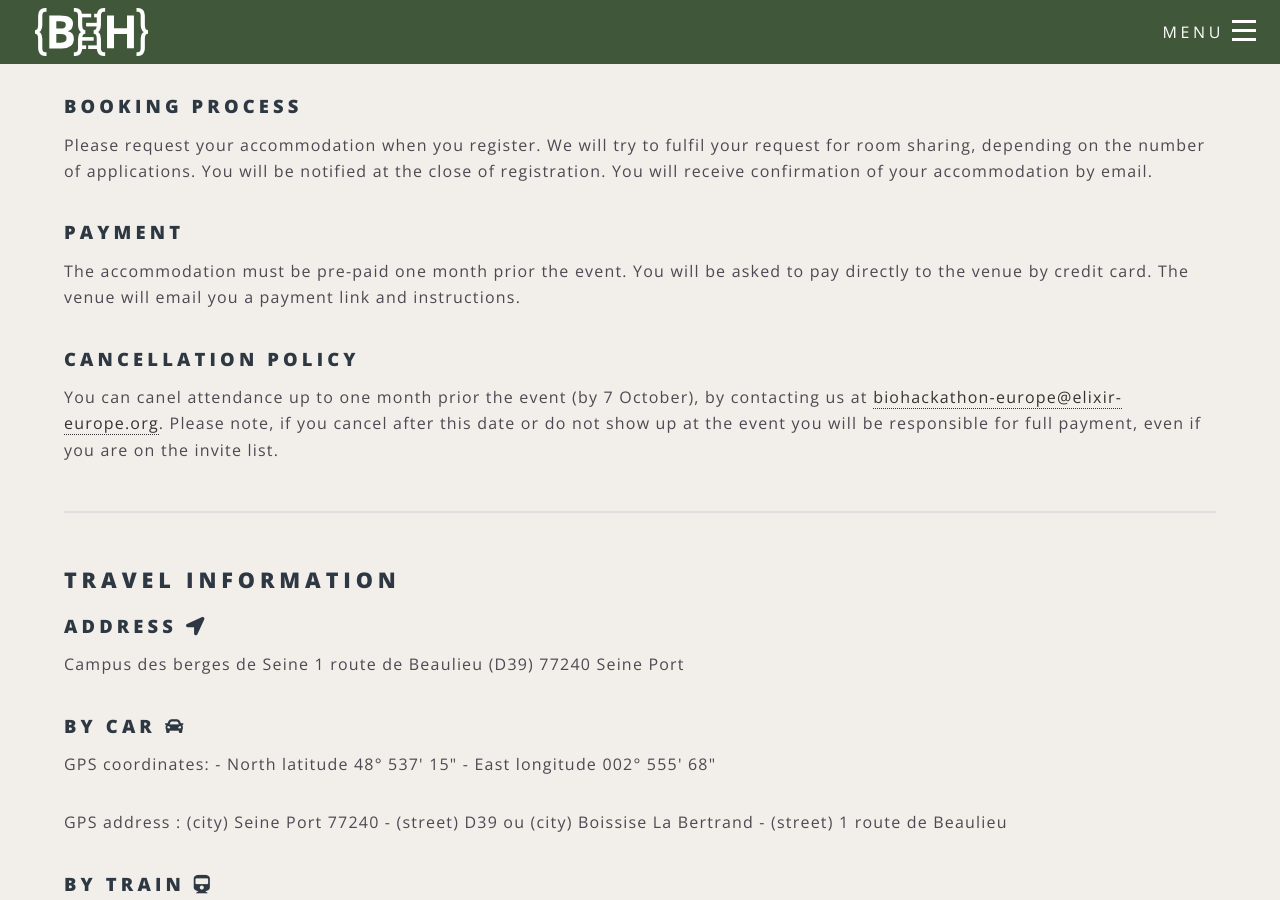
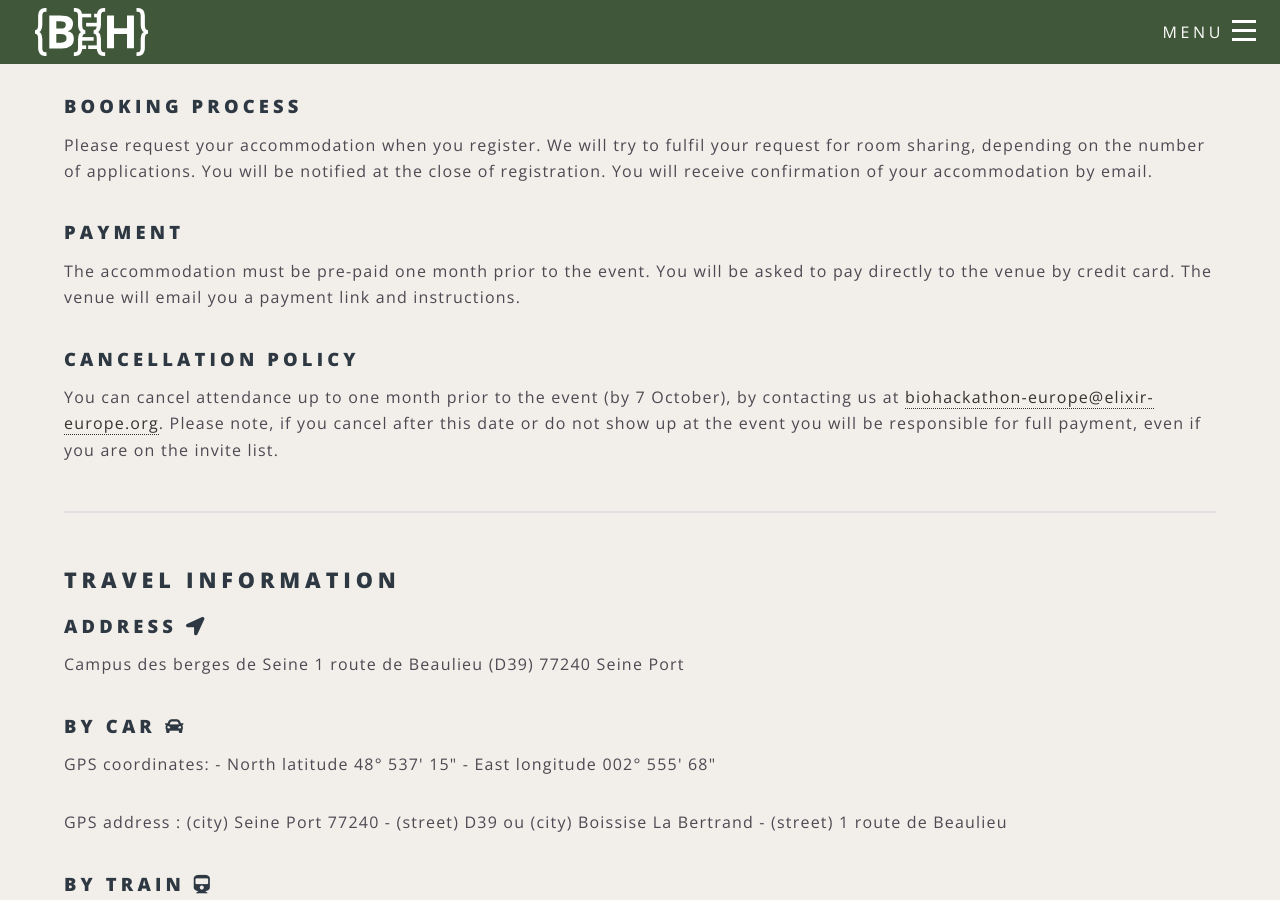
Before and after one commit to elixir-europe/biohackathon-europe-2022, a Jekyll site: the page built from venue.html, in a window 1280 px wide and 900 px high, scrolled down 1203 px. Built offline with Jekyll 4.4.1, drawn with Linux system fonts in a browser that asks for light colours; nearby versions of some CDN libraries.

Commit message:
Fix typo

```diff
--- a/venue.html
+++ b/venue.html
@@ -61,11 +61,11 @@ body_class: venue
     </p>
     <h3>Payment</h3>
     <p>
-        The accommodation must be pre-paid one month prior the event. You will be asked to pay directly to the venue by credit card. The venue will email you a payment link and instructions.
+        The accommodation must be pre-paid one month prior to the event. You will be asked to pay directly to the venue by credit card. The venue will email you a payment link and instructions.
     </p>
     <h3>Cancellation policy</h3>
     <p>
-        You can canel attendance up to one month prior the event (by 7 October), by contacting us at <a href="mailto:biohackathon-europe@elixir-europe.org">biohackathon-europe@elixir-europe.org</a>. Please note, if you cancel after this date or do not show up at the event you will be responsible for full payment, even if you are on the invite list.
+        You can cancel attendance up to one month prior to the event (by 7 October), by contacting us at <a href="mailto:biohackathon-europe@elixir-europe.org">biohackathon-europe@elixir-europe.org</a>. Please note, if you cancel after this date or do not show up at the event you will be responsible for full payment, even if you are on the invite list.
     </p>
     <hr />
     <h2 id="venue-access">Travel information</h2>
```
